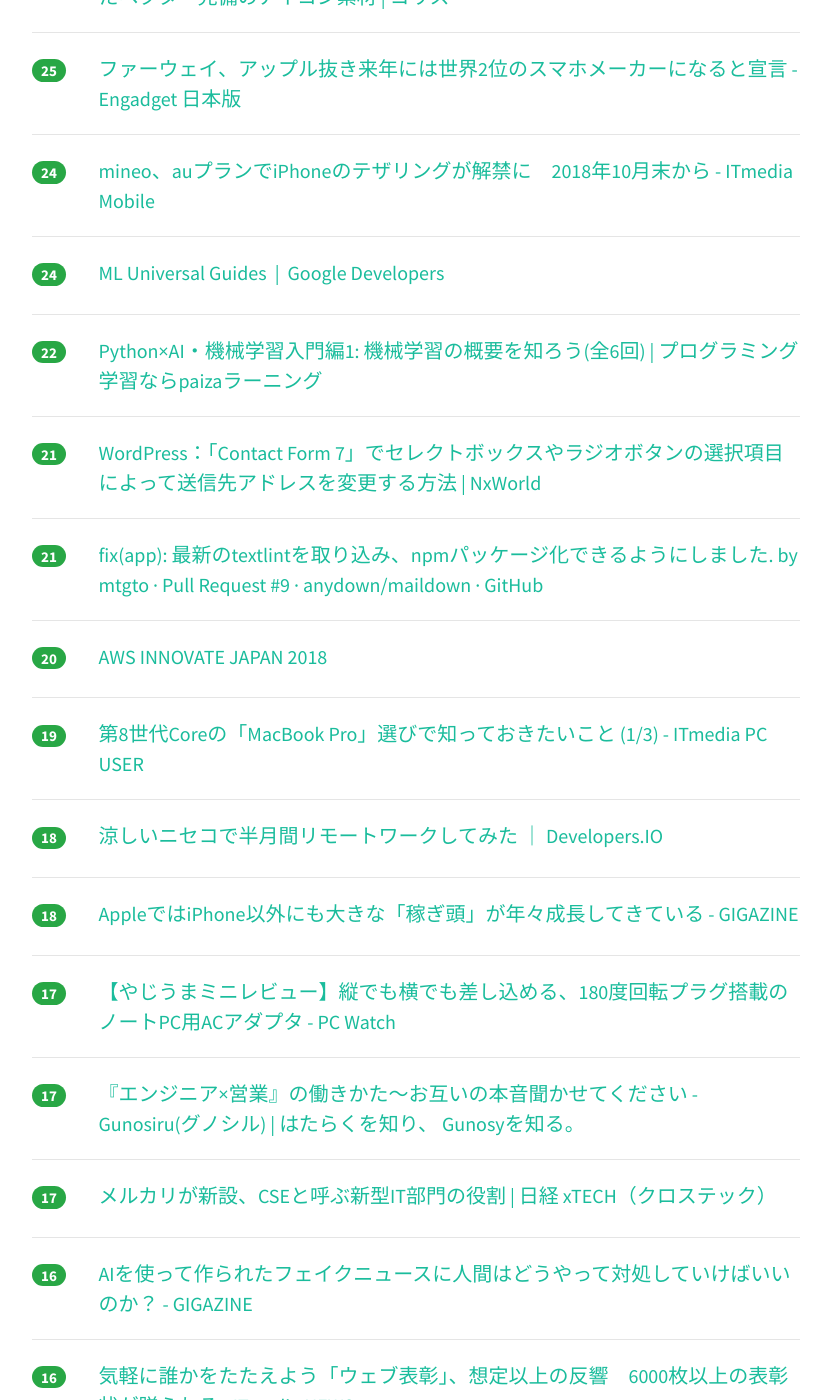
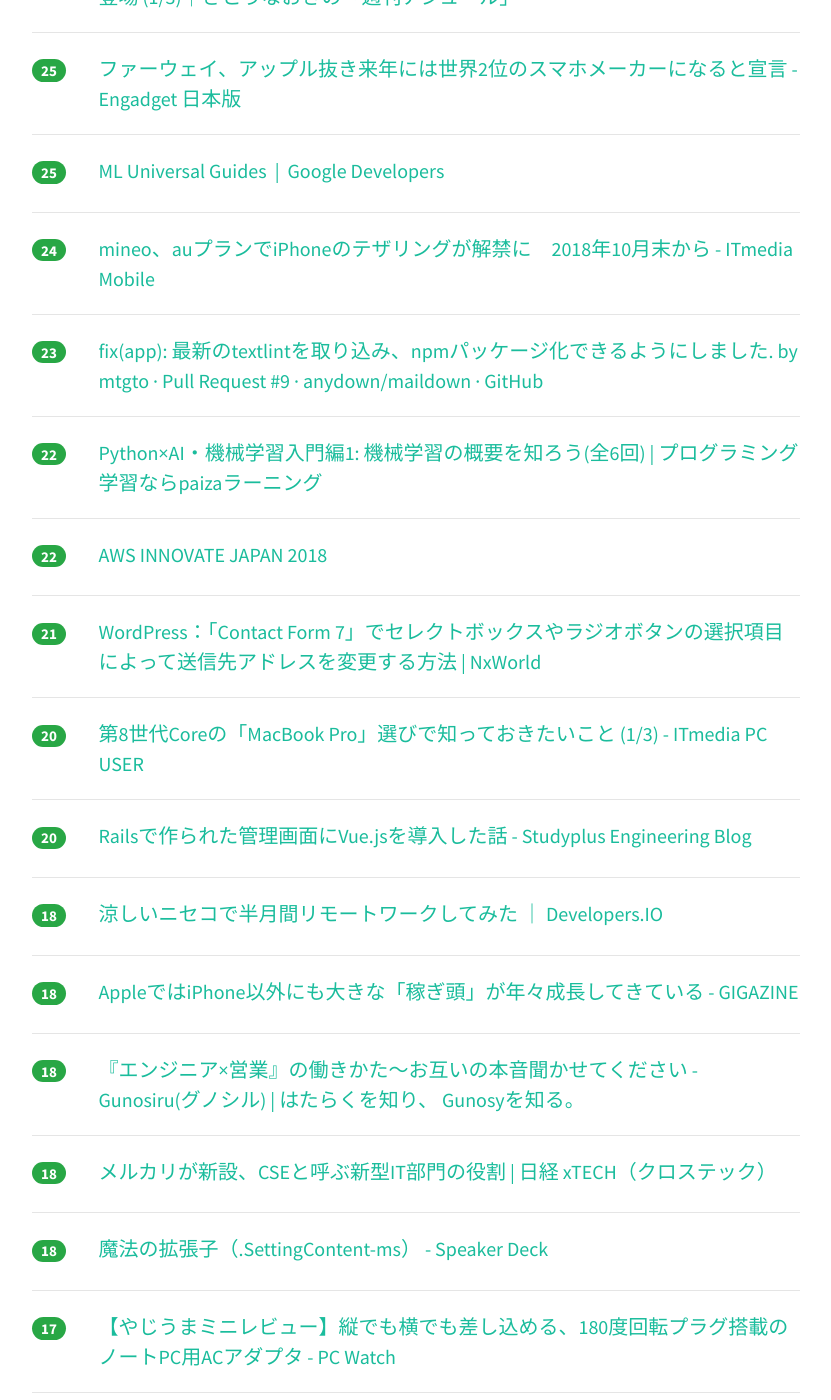
Before and after one commit to yatta47/hatena-matome-site, a Jekyll site: the page built from _posts/2018-07-24-hatena.md, in a window 1280 px wide and 1400 px high, scrolled down 2732 px. Shown: the whole window, without its empty margins (224-1055 px from the left). Built offline with Jekyll 4.4.1, drawn with Linux system fonts in a browser that asks for light colours; nearby versions of some CDN libraries; some of the changed text lies outside the part shown.

Commit message:
Updated 2018-07-24

```diff
--- a/_posts/2018-07-24-hatena.md
+++ b/_posts/2018-07-24-hatena.md
@@ -1,73 +1,73 @@
 ---
 layout: post
 title:  "2018-07-24 はてぶIT"
-date:   2018-07-24 17:02:40
+date:   2018-07-24 18:02:19
 tags: [it-hotentry]
 ---
-54 件のデータあり
+57 件のデータあり
 
 <hr><div class="row">
-<div class="col-1"><span class="badge badge-pill badge-success h2">581</span></div>
+<div class="col-1"><span class="badge badge-pill badge-success h2">619</span></div>
 <div class="col-11"><a href='https://recruit-tech.co.jp/blog/2018/07/23/rtech_bootcamp_2018/' target='_blank'>リクルートテクノロジーズ　エンジニアコース新人研修の内容を公開します（2018年度版） | リクルートテクノロジーズ　メンバーズブログ</a></div>
 </div>
 <hr>
 <div class="row">
-<div class="col-1"><span class="badge badge-pill badge-success h2">461</span></div>
+<div class="col-1"><span class="badge badge-pill badge-success h2">475</span></div>
 <div class="col-11"><a href='https://forest.watch.impress.co.jp/docs/serial/yajiuma/1134357.html' target='_blank'>知らなかった……“青空文庫”の全データは“GitHub”から一括ダウンロードできる！ - やじうまの杜 - 窓の杜</a></div>
 </div>
 <hr>
 <div class="row">
-<div class="col-1"><span class="badge badge-pill badge-success h2">247</span></div>
+<div class="col-1"><span class="badge badge-pill badge-success h2">251</span></div>
 <div class="col-11"><a href='https://www.slideshare.net/otsune/ss-107113361' target='_blank'>博士の異常なネットウォッチ</a></div>
 </div>
 <hr>
 <div class="row">
-<div class="col-1"><span class="badge badge-pill badge-success h2">200</span></div>
+<div class="col-1"><span class="badge badge-pill badge-success h2">206</span></div>
 <div class="col-11"><a href='http://www.atmarkit.co.jp/ait/articles/1807/24/news024.html' target='_blank'>VS CodeとFlaskによるWebアプリ開発「最初の一歩」 (1/3)：Visual Studio Codeで始めるPythonプログラミング - ＠IT</a></div>
 </div>
 <hr>
 <div class="row">
-<div class="col-1"><span class="badge badge-pill badge-success h2">161</span></div>
+<div class="col-1"><span class="badge badge-pill badge-success h2">168</span></div>
 <div class="col-11"><a href='https://masalib.hatenablog.com/entry/2018/07/23/210000' target='_blank'>初心者向けWEBアーキテクチャ入門 - masalibの日記</a></div>
 </div>
 <hr>
 <div class="row">
-<div class="col-1"><span class="badge badge-pill badge-success h2">147</span></div>
+<div class="col-1"><span class="badge badge-pill badge-success h2">148</span></div>
 <div class="col-11"><a href='https://www.infoq.com/jp/news/2018/07/github-mysql-high-availability' target='_blank'>GithubエンジニアリングがMySQL高可用性のために新しいアーキテクチャを採用</a></div>
 </div>
 <hr>
 <div class="row">
-<div class="col-1"><span class="badge badge-pill badge-success h2">114</span></div>
+<div class="col-1"><span class="badge badge-pill badge-success h2">135</span></div>
+<div class="col-11"><a href='https://github.com/dotnet/docs.ja-jp/issues/118' target='_blank'>doの意味が全体的に逆になっています。 · Issue #118 · dotnet/docs.ja-jp · GitHub</a></div>
+</div>
+<hr>
+<div class="row">
+<div class="col-1"><span class="badge badge-pill badge-success h2">122</span></div>
 <div class="col-11"><a href='http://developers.gnavi.co.jp/entry/benkyokai_knowhow/' target='_blank'>社内にエンジニア勉強会の文化が芽吹くまでの1年間の振り返りとノウハウ公開 - ぐるなびをちょっと良くするエンジニアブログ</a></div>
 </div>
 <hr>
 <div class="row">
-<div class="col-1"><span class="badge badge-pill badge-success h2">113</span></div>
-<div class="col-11"><a href='https://github.com/dotnet/docs.ja-jp/issues/118' target='_blank'>doの意味が全体的に逆になっています。 · Issue #118 · dotnet/docs.ja-jp · GitHub</a></div>
-</div>
-<hr>
-<div class="row">
-<div class="col-1"><span class="badge badge-pill badge-success h2">75</span></div>
+<div class="col-1"><span class="badge badge-pill badge-success h2">79</span></div>
 <div class="col-11"><a href='https://coliss.com/articles/build-websites/operation/javascript/css-a-new-kind-of-javascript.html' target='_blank'>CSSはもう新種のJavaScript | コリス</a></div>
 </div>
 <hr>
 <div class="row">
-<div class="col-1"><span class="badge badge-pill badge-success h2">70</span></div>
+<div class="col-1"><span class="badge badge-pill badge-success h2">71</span></div>
 <div class="col-11"><a href='https://tech.dely.jp/entry/2018/07/23/151137' target='_blank'>クラシル、不屈のキャッシュ戦略 - dely engineering blog</a></div>
 </div>
 <hr>
 <div class="row">
-<div class="col-1"><span class="badge badge-pill badge-success h2">65</span></div>
+<div class="col-1"><span class="badge badge-pill badge-success h2">69</span></div>
 <div class="col-11"><a href='https://av.watch.impress.co.jp/docs/series/rt/1134260.html' target='_blank'>【西田宗千佳のRandomTracking】炎上から半年、若返ったniconicoは非リア充とVR、IP創出の現場へ - AV Watch</a></div>
 </div>
 <hr>
 <div class="row">
-<div class="col-1"><span class="badge badge-pill badge-success h2">64</span></div>
+<div class="col-1"><span class="badge badge-pill badge-success h2">68</span></div>
 <div class="col-11"><a href='https://employment.en-japan.com/engineerhub/entry/2018/07/24/110000' target='_blank'>ソフトウェアが持つべき機能と仕事の粒度を見極める〜The Platinum Searcherの作者に聞いてみた - エンジニアHub｜若手Webエンジニアのキャリアを考える！</a></div>
 </div>
 <hr>
 <div class="row">
-<div class="col-1"><span class="badge badge-pill badge-success h2">41</span></div>
+<div class="col-1"><span class="badge badge-pill badge-success h2">42</span></div>
 <div class="col-11"><a href='https://speakerdeck.com/hirak/github-mercari' target='_blank'>github.com/mercari の今と昔 /github-mercari - Speaker Deck</a></div>
 </div>
 <hr>
@@ -77,13 +77,23 @@ tags: [it-hotentry]
 </div>
 <hr>
 <div class="row">
-<div class="col-1"><span class="badge badge-pill badge-success h2">37</span></div>
+<div class="col-1"><span class="badge badge-pill badge-success h2">38</span></div>
 <div class="col-11"><a href='https://gigazine.net/news/20180724-how-to-reduce-render-blocking-scripts/' target='_blank'>ウェブページの表示速度を改善するために気をつけなくてはいけないこと - GIGAZINE</a></div>
 </div>
 <hr>
 <div class="row">
-<div class="col-1"><span class="badge badge-pill badge-success h2">34</span></div>
+<div class="col-1"><span class="badge badge-pill badge-success h2">36</span></div>
 <div class="col-11"><a href='https://qiita.com/buchiya4th/items/127282088f5a9ad56152' target='_blank'>フロントエンドの命名や設計の基本と自分の現在の設計</a></div>
+</div>
+<hr>
+<div class="row">
+<div class="col-1"><span class="badge badge-pill badge-success h2">33</span></div>
+<div class="col-11"><a href='http://www.itmedia.co.jp/enterprise/articles/1807/24/news030.html' target='_blank'>なんとなく「はい」を押したらアウト！　プッシュ通知認証でアカウントを乗っ取られそうになった話 (1/2) - ITmedia エンタープライズ</a></div>
+</div>
+<hr>
+<div class="row">
+<div class="col-1"><span class="badge badge-pill badge-success h2">33</span></div>
+<div class="col-11"><a href='http://d.hatena.ne.jp/Kango/20180724/1532387187' target='_blank'>多摩都市モノレールのランサムウェア被害についてまとめてみた - piyolog</a></div>
 </div>
 <hr>
 <div class="row">
@@ -93,12 +103,7 @@ tags: [it-hotentry]
 <hr>
 <div class="row">
 <div class="col-1"><span class="badge badge-pill badge-success h2">32</span></div>
-<div class="col-11"><a href='http://www.itmedia.co.jp/enterprise/articles/1807/24/news030.html' target='_blank'>なんとなく「はい」を押したらアウト！　プッシュ通知認証でアカウントを乗っ取られそうになった話 (1/2) - ITmedia エンタープライズ</a></div>
-</div>
-<hr>
-<div class="row">
-<div class="col-1"><span class="badge badge-pill badge-success h2">32</span></div>
-<div class="col-11"><a href='http://d.hatena.ne.jp/Kango/20180724/1532387187' target='_blank'>多摩都市モノレールのランサムウェア被害についてまとめてみた - piyolog</a></div>
+<div class="col-11"><a href='https://blog.nkzn.info/entry/2018/07/23/165427' target='_blank'>React Nativeの光と闇について喋ってきました #上越TechMeetup - ナカザンドットネット</a></div>
 </div>
 <hr>
 <div class="row">
@@ -112,8 +117,13 @@ tags: [it-hotentry]
 </div>
 <hr>
 <div class="row">
-<div class="col-1"><span class="badge badge-pill badge-success h2">28</span></div>
+<div class="col-1"><span class="badge badge-pill badge-success h2">29</span></div>
 <div class="col-11"><a href='https://blog.amedama.jp/entry/2018/07/23/080000' target='_blank'>Python: tqdm で処理の進捗状況をプログレスバーとして表示する - CUBE SUGAR CONTAINER</a></div>
+</div>
+<hr>
+<div class="row">
+<div class="col-1"><span class="badge badge-pill badge-success h2">29</span></div>
+<div class="col-11"><a href='https://coliss.com/articles/products/color-line-icon-by-justicon.html' target='_blank'>260種類ものデザイン、プログラミング、セキュリティ関連のアイテムが揃ったベクター完備のアイコン素材 | コリス</a></div>
 </div>
 <hr>
 <div class="row">
@@ -122,18 +132,8 @@ tags: [it-hotentry]
 </div>
 <hr>
 <div class="row">
-<div class="col-1"><span class="badge badge-pill badge-success h2">27</span></div>
-<div class="col-11"><a href='https://blog.nkzn.info/entry/2018/07/23/165427' target='_blank'>React Nativeの光と闇について喋ってきました #上越TechMeetup - ナカザンドットネット</a></div>
-</div>
-<hr>
-<div class="row">
 <div class="col-1"><span class="badge badge-pill badge-success h2">26</span></div>
 <div class="col-11"><a href='http://ascii.jp/elem/000/001/714/1714131/' target='_blank'>ASCII.jp：自動化された支社間ネットワーク接続サービス「Azure Virtual WAN」登場 (1/3)｜さとうなおきの「週刊アジュール」</a></div>
-</div>
-<hr>
-<div class="row">
-<div class="col-1"><span class="badge badge-pill badge-success h2">26</span></div>
-<div class="col-11"><a href='https://coliss.com/articles/products/color-line-icon-by-justicon.html' target='_blank'>260種類ものデザイン、プログラミング、セキュリティ関連のアイテムが揃ったベクター完備のアイコン素材 | コリス</a></div>
 </div>
 <hr>
 <div class="row">
@@ -142,13 +142,18 @@ tags: [it-hotentry]
 </div>
 <hr>
 <div class="row">
+<div class="col-1"><span class="badge badge-pill badge-success h2">25</span></div>
+<div class="col-11"><a href='https://developers.google.com/machine-learning/guides/' target='_blank'>ML Universal Guides &nbsp;|&nbsp; Google Developers</a></div>
+</div>
+<hr>
+<div class="row">
 <div class="col-1"><span class="badge badge-pill badge-success h2">24</span></div>
 <div class="col-11"><a href='http://www.itmedia.co.jp/mobile/articles/1807/23/news128.html' target='_blank'>mineo、auプランでiPhoneのテザリングが解禁に　2018年10月末から - ITmedia Mobile</a></div>
 </div>
 <hr>
 <div class="row">
-<div class="col-1"><span class="badge badge-pill badge-success h2">24</span></div>
-<div class="col-11"><a href='https://developers.google.com/machine-learning/guides/' target='_blank'>ML Universal Guides &nbsp;|&nbsp; Google Developers</a></div>
+<div class="col-1"><span class="badge badge-pill badge-success h2">23</span></div>
+<div class="col-11"><a href='https://github.com/anydown/maildown/pull/9' target='_blank'>fix(app): 最新のtextlintを取り込み、npmパッケージ化できるようにしました. by mtgto · Pull Request #9 · anydown/maildown · GitHub</a></div>
 </div>
 <hr>
 <div class="row">
@@ -157,23 +162,23 @@ tags: [it-hotentry]
 </div>
 <hr>
 <div class="row">
+<div class="col-1"><span class="badge badge-pill badge-success h2">22</span></div>
+<div class="col-11"><a href='https://aws.amazon.com/jp/about-aws/events/aws-innovate/' target='_blank'>AWS INNOVATE JAPAN 2018</a></div>
+</div>
+<hr>
+<div class="row">
 <div class="col-1"><span class="badge badge-pill badge-success h2">21</span></div>
 <div class="col-11"><a href='https://www.nxworld.net/wordpress/wp-cf7-change-mail-recipient-using-select-or-radio-button.html' target='_blank'>WordPress：「Contact Form 7」でセレクトボックスやラジオボタンの選択項目によって送信先アドレスを変更する方法 | NxWorld</a></div>
 </div>
 <hr>
 <div class="row">
-<div class="col-1"><span class="badge badge-pill badge-success h2">21</span></div>
-<div class="col-11"><a href='https://github.com/anydown/maildown/pull/9' target='_blank'>fix(app): 最新のtextlintを取り込み、npmパッケージ化できるようにしました. by mtgto · Pull Request #9 · anydown/maildown · GitHub</a></div>
+<div class="col-1"><span class="badge badge-pill badge-success h2">20</span></div>
+<div class="col-11"><a href='http://www.itmedia.co.jp/pcuser/articles/1807/24/news033.html' target='_blank'>第8世代Coreの「MacBook Pro」選びで知っておきたいこと (1/3) - ITmedia PC USER</a></div>
 </div>
 <hr>
 <div class="row">
 <div class="col-1"><span class="badge badge-pill badge-success h2">20</span></div>
-<div class="col-11"><a href='https://aws.amazon.com/jp/about-aws/events/aws-innovate/' target='_blank'>AWS INNOVATE JAPAN 2018</a></div>
-</div>
-<hr>
-<div class="row">
-<div class="col-1"><span class="badge badge-pill badge-success h2">19</span></div>
-<div class="col-11"><a href='http://www.itmedia.co.jp/pcuser/articles/1807/24/news033.html' target='_blank'>第8世代Coreの「MacBook Pro」選びで知っておきたいこと (1/3) - ITmedia PC USER</a></div>
+<div class="col-11"><a href='http://tech.studyplus.co.jp/entry/2018/07/24/112054' target='_blank'>Railsで作られた管理画面にVue.jsを導入した話 - Studyplus Engineering Blog</a></div>
 </div>
 <hr>
 <div class="row">
@@ -187,18 +192,28 @@ tags: [it-hotentry]
 </div>
 <hr>
 <div class="row">
+<div class="col-1"><span class="badge badge-pill badge-success h2">18</span></div>
+<div class="col-11"><a href='https://gunosiru.gunosy.co.jp/entry/team-adnw' target='_blank'>『エンジニア×営業』の働きかた～お互いの本音聞かせてください - Gunosiru(グノシル) | はたらくを知り、 Gunosyを知る。</a></div>
+</div>
+<hr>
+<div class="row">
+<div class="col-1"><span class="badge badge-pill badge-success h2">18</span></div>
+<div class="col-11"><a href='https://tech.nikkeibp.co.jp/atcl/nxt/column/18/00001/00785/' target='_blank'>メルカリが新設、CSEと呼ぶ新型IT部門の役割 | 日経 xTECH（クロステック）</a></div>
+</div>
+<hr>
+<div class="row">
+<div class="col-1"><span class="badge badge-pill badge-success h2">18</span></div>
+<div class="col-11"><a href='https://speakerdeck.com/ripjyr/mo-fa-falsekuo-zhang-zi-dot-settingcontent-ms' target='_blank'>魔法の拡張子（.SettingContent-ms） - Speaker Deck</a></div>
+</div>
+<hr>
+<div class="row">
 <div class="col-1"><span class="badge badge-pill badge-success h2">17</span></div>
 <div class="col-11"><a href='https://pc.watch.impress.co.jp/docs/column/yajiuma-mini-review/1134195.html' target='_blank'>【やじうまミニレビュー】縦でも横でも差し込める、180度回転プラグ搭載のノートPC用ACアダプタ - PC Watch</a></div>
 </div>
 <hr>
 <div class="row">
 <div class="col-1"><span class="badge badge-pill badge-success h2">17</span></div>
-<div class="col-11"><a href='https://gunosiru.gunosy.co.jp/entry/team-adnw' target='_blank'>『エンジニア×営業』の働きかた～お互いの本音聞かせてください - Gunosiru(グノシル) | はたらくを知り、 Gunosyを知る。</a></div>
-</div>
-<hr>
-<div class="row">
-<div class="col-1"><span class="badge badge-pill badge-success h2">17</span></div>
-<div class="col-11"><a href='https://tech.nikkeibp.co.jp/atcl/nxt/column/18/00001/00785/' target='_blank'>メルカリが新設、CSEと呼ぶ新型IT部門の役割 | 日経 xTECH（クロステック）</a></div>
+<div class="col-11"><a href='https://asnokaze.hatenablog.com/entry/2018/07/24/020517' target='_blank'>Clear-Site-Dataヘッダでブラウザに記憶されているデータを消す</a></div>
 </div>
 <hr>
 <div class="row">
@@ -212,23 +227,13 @@ tags: [it-hotentry]
 </div>
 <hr>
 <div class="row">
-<div class="col-1"><span class="badge badge-pill badge-success h2">16</span></div>
-<div class="col-11"><a href='http://tech.studyplus.co.jp/entry/2018/07/24/112054' target='_blank'>Railsで作られた管理画面にVue.jsを導入した話 - Studyplus Engineering Blog</a></div>
+<div class="col-1"><span class="badge badge-pill badge-success h2">15</span></div>
+<div class="col-11"><a href='https://internet.watch.impress.co.jp/docs/yajiuma/1134372.html' target='_blank'>Twitter社による偽アカウント削除、78％のフォロワーを失ったユーザー見つかる【やじうまWatch】 - INTERNET Watch</a></div>
 </div>
 <hr>
 <div class="row">
 <div class="col-1"><span class="badge badge-pill badge-success h2">15</span></div>
 <div class="col-11"><a href='https://pc.watch.impress.co.jp/docs/news/1134346.html' target='_blank'>Samsung、2018年内に容量32TBのSSDを投入 - PC Watch</a></div>
-</div>
-<hr>
-<div class="row">
-<div class="col-1"><span class="badge badge-pill badge-success h2">15</span></div>
-<div class="col-11"><a href='https://asnokaze.hatenablog.com/entry/2018/07/24/020517' target='_blank'>Clear-Site-Dataヘッダでブラウザに記憶されているデータを消す</a></div>
-</div>
-<hr>
-<div class="row">
-<div class="col-1"><span class="badge badge-pill badge-success h2">15</span></div>
-<div class="col-11"><a href='https://speakerdeck.com/ripjyr/mo-fa-falsekuo-zhang-zi-dot-settingcontent-ms' target='_blank'>魔法の拡張子（.SettingContent-ms） - Speaker Deck</a></div>
 </div>
 <hr>
 <div class="row">
@@ -243,12 +248,17 @@ tags: [it-hotentry]
 <hr>
 <div class="row">
 <div class="col-1"><span class="badge badge-pill badge-success h2">14</span></div>
-<div class="col-11"><a href='https://internet.watch.impress.co.jp/docs/yajiuma/1134372.html' target='_blank'>Twitter社による偽アカウント削除、78％のフォロワーを失ったユーザー見つかる【やじうまWatch】 - INTERNET Watch</a></div>
+<div class="col-11"><a href='https://japan.cnet.com/article/35122925/' target='_blank'>「N高」、2019年4月に新キャンパスを開校へ--仙台、立川、京都に - CNET Japan</a></div>
 </div>
 <hr>
 <div class="row">
 <div class="col-1"><span class="badge badge-pill badge-success h2">14</span></div>
-<div class="col-11"><a href='https://japan.cnet.com/article/35122925/' target='_blank'>「N高」、2019年4月に新キャンパスを開校へ--仙台、立川、京都に - CNET Japan</a></div>
+<div class="col-11"><a href='https://tech.machimachi.com/entry/2018/07/24/141144' target='_blank'>立ち上げ期スタートアップのテスト方針（Ruby on Rails編） - マチマチ技術ブログ</a></div>
+</div>
+<hr>
+<div class="row">
+<div class="col-1"><span class="badge badge-pill badge-success h2">13</span></div>
+<div class="col-11"><a href='https://www.publickey1.jp/blog/18/awsaws.html' target='_blank'>AWSがネットワーク機器の販売に参入しシスコなどと競合するとの報道、シスコとAWSが否定 － Publickey</a></div>
 </div>
 <hr>
 <div class="row">
@@ -262,17 +272,22 @@ tags: [it-hotentry]
 </div>
 <hr>
 <div class="row">
-<div class="col-1"><span class="badge badge-pill badge-success h2">12</span></div>
-<div class="col-11"><a href='https://www.publickey1.jp/blog/18/awsaws.html' target='_blank'>AWSがネットワーク機器の販売に参入しシスコなどと競合するとの報道、シスコとAWSが否定 － Publickey</a></div>
-</div>
-<hr>
-<div class="row">
 <div class="col-1"><span class="badge badge-pill badge-success h2">10</span></div>
 <div class="col-11"><a href='https://qiita.com/miutex/items/625675e8fa33336eaabb' target='_blank'>WKWebView Objective-C版サンプル</a></div>
 </div>
 <hr>
 <div class="row">
 <div class="col-1"><span class="badge badge-pill badge-success h2">10</span></div>
-<div class="col-11"><a href='https://tech.machimachi.com/entry/2018/07/24/141144' target='_blank'>立ち上げ期スタートアップのテスト方針（Ruby on Rails編） - マチマチ技術ブログ</a></div>
+<div class="col-11"><a href='https://www.sankeibiz.jp/business/news/180724/bsj1807240610002-n1.htm' target='_blank'>グーグル、５年内に新スマホＯＳ　アンドロイドから「フクシア」に切り替えを検討 (1/2ページ) - SankeiBiz（サンケイビズ）</a></div>
 </div>
 <hr>
+<div class="row">
+<div class="col-1"><span class="badge badge-pill badge-success h2">8</span></div>
+<div class="col-11"><a href='https://developers.srad.jp/story/18/07/24/0450239/' target='_blank'>人気声優の上坂すみれさんを起用した「Python×AI・機械学習入門」オンライン講座 | スラド デベロッパー</a></div>
+</div>
+<hr>
+<div class="row">
+<div class="col-1"><span class="badge badge-pill badge-success h2">5</span></div>
+<div class="col-11"><a href='https://www.digimonostation.jp/0000147010/' target='_blank'>Apple Watchだけじゃない！今買うべきスマートウォッチ厳選5本【アンダー10万円で選ぶ腕時計】 | d.365（ディードットサンロクゴ）</a></div>
+</div>
+<hr>
```
